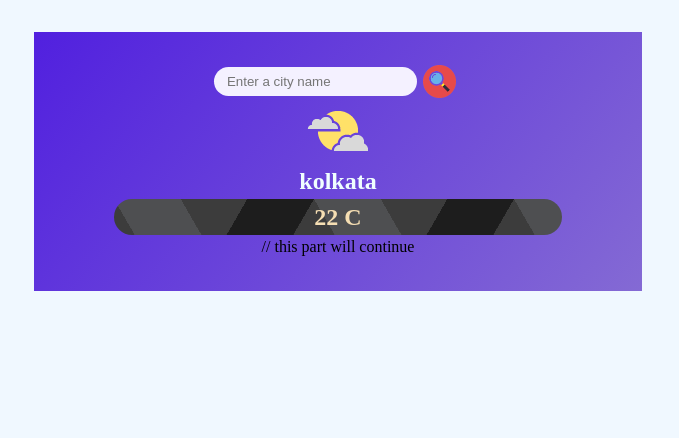
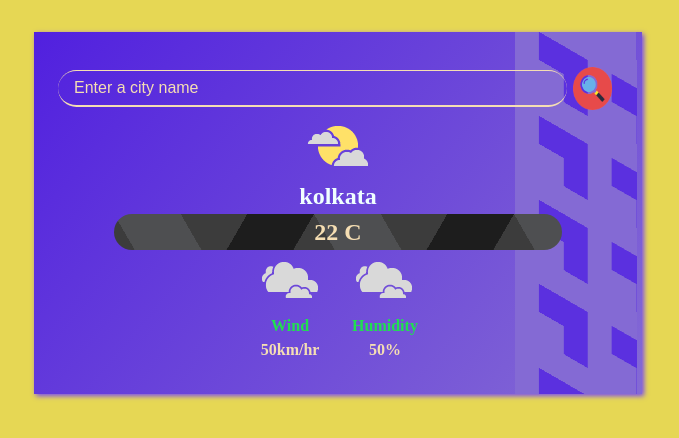
Before and after one commit to Badsha1996/JS, a plain HTML site: page weather-app/src/index.html in a window 1280 px wide. Shown: the whole page, without its empty margins (302-981 px from the left). Drawn offline with Linux system fonts and the light colour scheme.

Commit message:
wearher app

```diff
--- a/weather-app/src/index.html
+++ b/weather-app/src/index.html
@@ -7,7 +7,10 @@
     <link rel="stylesheet" href="styles/styles.css">
 </head>
 <body>
+
     <main class="wrapper">
+        <div class="style-background">
+        </div>
         <section class="search-card">
             <input type="text" class="search-box" placeholder="Enter a city name" spellcheck="false">
             <button type="button"><img class="search-icon" src="assets/search-flat-icon.png" alt="" srcset=""></button>
@@ -18,7 +21,20 @@
             <h1 class="city">kolkata</h1>
             <h1 class="temp">22 C</h1>
             <div class="details">
-                // this part will continue
+                <div class="col">
+                    <img src="assets/cloudy.png" alt="">
+                    <div class="col-details">
+                        <p>Wind</p>
+                        <p class="value">50km/hr</p>
+                    </div>
+                </div>
+                <div class="col">
+                    <img src="assets/cloudy.png" alt="">
+                    <div class="col-details">
+                        <p>Humidity</p>
+                        <p class="value">50%</p>
+                    </div>
+                </div>
             </div>
         </section>
 
--- a/weather-app/src/styles/styles.css
+++ b/weather-app/src/styles/styles.css
@@ -33,7 +33,7 @@ body {
   min-height: 100vh;
   text-rendering: optimizeSpeed;
   line-height: 1.5;
-  background-color: #f0f8ff;
+  background-color: #e6d754;
 }
 
 
@@ -47,6 +47,7 @@ picture {
                       CSS STYLING
 =======================================================*/
 .wrapper{
+  position: relative;
   width: 90%;
   max-width: 38rem;
   min-width: 22rem;
@@ -54,32 +55,71 @@ picture {
   padding: 2em 1.5em;
   margin: 2em auto;
   background: linear-gradient(130deg, #5120DF, #846ad4);
+  z-index: 0;
+  box-shadow: 2px 2px 5px rgb(118, 71, 247);
+}
+
+.style-background{
+  position: absolute;
+  height: 100%;
+  width: 20%;
+  top: 0;
+  right: 5px;
+  z-index: -1;
+  --s: 84px;
+  --c1: #846ad4;
+  --c2: #846ad4;
+  --c3:  #5b30df;
+
+  --_g: 0 120deg,#0000 0;
+  background:
+    conic-gradient(from    0deg at calc(500%/6) calc(100%/3),var(--c3) var(--_g)),
+    conic-gradient(from -120deg at calc(100%/6) calc(100%/3),var(--c2) var(--_g)),
+    conic-gradient(from  120deg at calc(100%/3) calc(500%/6),var(--c1) var(--_g)),
+    conic-gradient(from  120deg at calc(200%/3) calc(500%/6),var(--c1) var(--_g)),
+    conic-gradient(from -180deg at calc(100%/3) 50%,var(--c2)  60deg,var(--c1) var(--_g)),
+    conic-gradient(from   60deg at calc(200%/3) 50%,var(--c1)  60deg,var(--c3) var(--_g)),
+    conic-gradient(from  -60deg at 50% calc(100%/3),var(--c1) 120deg,var(--c2) 0 240deg,var(--c3) 0);
+  background-size: calc(var(--s)*1.732) var(--s);
 }
 .search-card{
   width: 100%;
   display: flex;
   align-items: center;
   justify-content: center;
+
 }
 .search-box{
   border: 0;
   outline: 0;
-  background: #f4f1ff;
+  background: transparent;
   border-radius: 2rem;
   padding: 0.5em 1em;
+  color: wheat;
+  font-size: medium;
+  border-bottom: 2px solid wheat;
+  border-top: 1px solid wheat;
+  width: 100%;
+}
+.search-box::placeholder{
+  color: wheat;
 }
 .search-card button{
   background: transparent;
   border: 0;
-  height: 2.2rem;
+  height: 3.1rem;
   cursor: pointer;
-  transition: scale 0.3s ease-in;
+  outline: #DF5120;
+  transition: all 0.2s ease-in-out;
 }
 .search-card button:hover{
-  scale: 1.09;
+  outline: 3px solid white;
+  outline-offset: -5px;
+  border-radius: 50%;
+  rotate: 45deg;
 }
 .search-card button .search-icon{
-  height: 100%;
+  height: 90%;
 }
 .info-card{
   display: flex;
@@ -105,3 +145,16 @@ picture {
 .city{
   color: #f0ffff;
 }
+.details{
+  display: flex;
+  justify-content: space-between;
+  align-items: center;
+  gap: 30px;
+}
+p{
+  color: #20DF51;
+  font-weight: 600;
+}
+.value{
+  color: wheat;
+}
```
Also changed, not shown: weather-app/src/assets/cloudy.png (added).
